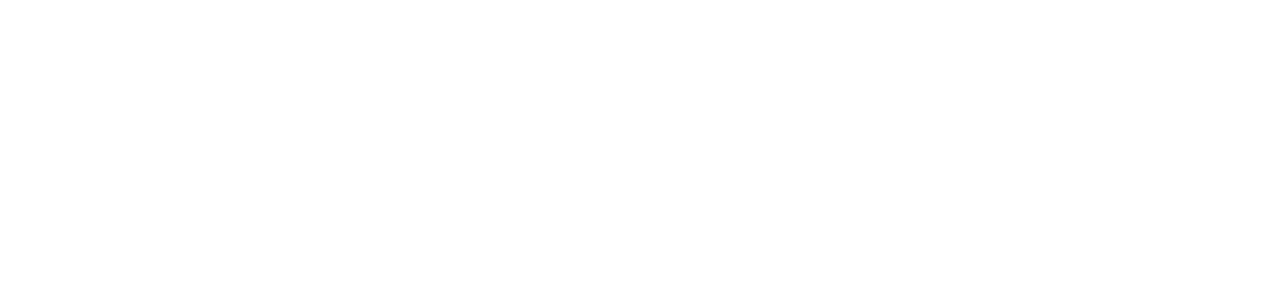
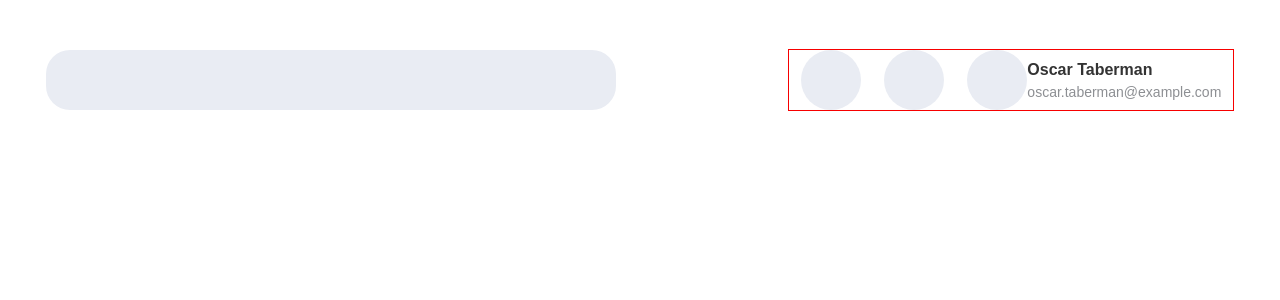
Before and after one commit to cms25-aspnet2-grupp-3/shiko-webapp, a Next.js app: page / in a window 1280 px wide. Shown: the top 300 px of the page. Built offline with nearby package versions, Linux system fonts and the light colour scheme.

Commit message:
Started creating header-section, with search-bar and user-profile navigation.

```diff
--- a/src/app/(public)/page.tsx
+++ b/src/app/(public)/page.tsx
@@ -1,3 +1,6 @@
+import Header from "@/components/Header";
+
 export default function Home() {
-  return <></>;
-}
+  return <>
+    <Header />
+  </>;}
--- /dev/null
+++ b/src/components/Header.module.css
@@ -0,0 +1,88 @@
+.header {
+    padding: 30px;
+    color: #333;
+    display: flex;
+    justify-content: flex-end;
+}
+
+.nav {
+    background-color: rgb(255, 255, 255);
+    width: 1460px;
+    height: 100px;
+    display: flex;
+    align-items: center;
+    justify-content: space-between;
+    gap: 2rem;
+    padding: 1rem;
+    border-radius: 1.5rem;
+
+    .left-section {
+        display: flex;
+        justify-content: flex-start;
+
+        .search-bar {
+            display: flex;
+            align-items: center;
+            width: 570px;
+            height: 60px;
+            background-color: #e9ecf3;
+            border-radius: 1.5rem;
+        }
+    }
+
+    .right-section {
+        display: flex;
+        justify-content: space-around;
+        width: 446px;
+        border: solid 1px #f70000;
+
+        .button {
+            background-color: #e9ecf3;
+            color: white;
+            border: none;
+            width: 60px;
+            height: 60px;
+            border-radius: 100%;
+            cursor: pointer;
+        }
+
+        .user-profile {
+            display: flex;
+            align-items: center;
+
+            .user-image {
+                background-color: #e9ecf3;
+                color: white;
+                border: none;
+                width: 60px;
+                height: 60px;
+                border-radius: 100%;
+                cursor: pointer;
+            }
+
+            .user-info {
+                display: flex;
+                flex-direction: column;
+
+                font-size: 0.9rem;
+
+                .user-name {
+                    font-size: 16px;
+                    font-weight: 700;
+                }
+                .user-email {
+                    font-size: 14px;
+                    color: #8d8f93;
+                }
+            }
+        }
+    }
+
+}
+
+.image {
+    height: 40px;
+    width: 40px;
+    border-radius: 50%;
+    margin-right: 1rem;
+}
--- /dev/null
+++ b/src/components/Header.tsx
@@ -0,0 +1,26 @@
+import styles from "./Header.module.css";
+import Image from "next/image";
+
+export default function Header() {
+    return (
+        <header className={styles.header}>
+
+            <nav className={styles.nav}>
+                <div className={styles["left-section"]}>
+                    <div className={styles["search-bar"]}></div>
+                </div>
+                <div className={styles["right-section"]}>
+                    <button className={styles.button}></button>
+                    <button className={styles.button}></button>
+                    <div className={styles["user-profile"]}>
+                        <span className={styles["user-image"]}></span>{/* <Image src="" alt="User Profile" className="profile-pic" /> */}
+                        <div className={styles["user-info"]}>
+                            <span className={styles["user-name"]}>Oscar Taberman</span>
+                            <span className={styles["user-email"]}>oscar.taberman@example.com</span>
+                        </div>
+                    </div>
+                </div>
+            </nav>
+        </header>
+    );
+}
```
Also changed, not shown: 1 other file (tests, documents, lock files or other folders).
